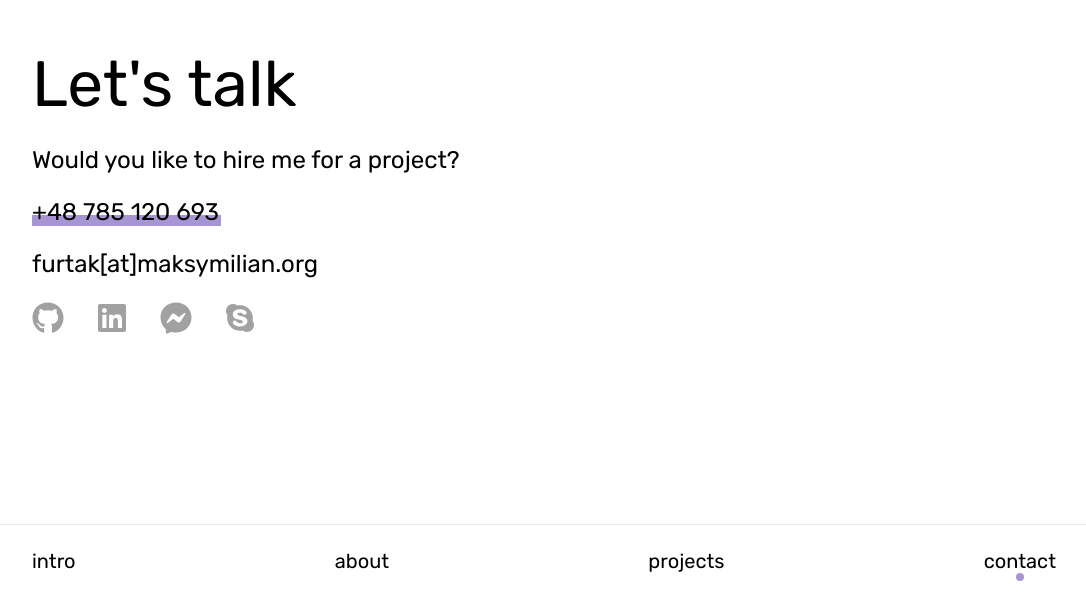
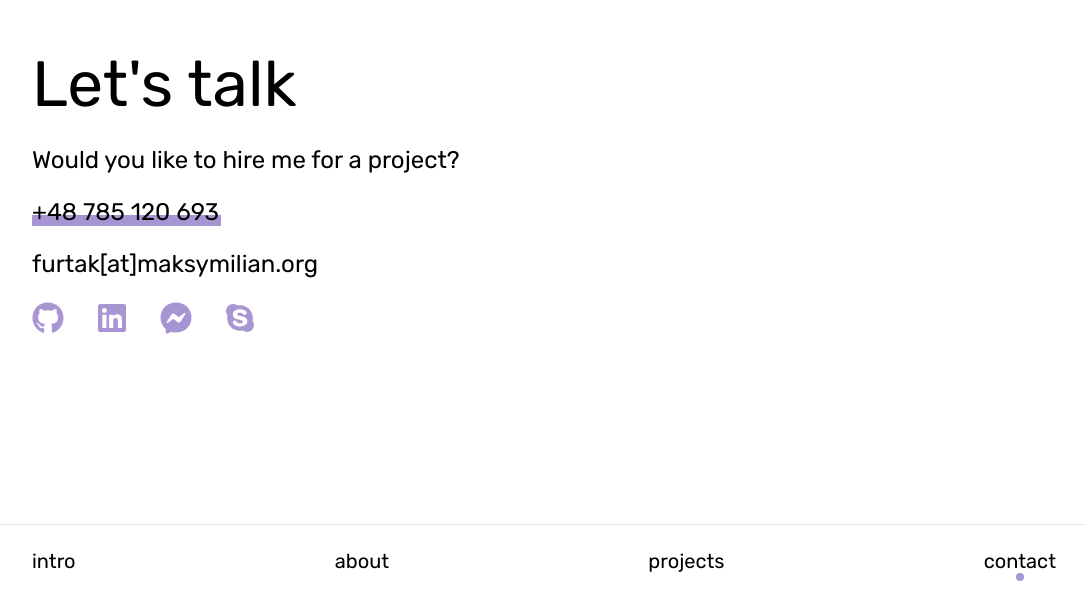
Before and after one commit to maksymilian-org/maksymilian.org, a Next.js app: page /contact in a window 1280 px wide. Shown: the part 203-800 px from the top of the page, without its empty margins (96-1182 px from the left). Built offline with nearby package versions, Linux system fonts and the light colour scheme.

Commit message:
Change icons color

```diff
--- a/components/social/Social.module.scss
+++ b/components/social/Social.module.scss
@@ -11,7 +11,7 @@
       height: 100%;
 
       svg {
-        fill: #a1a1a1;
+        fill: var(--primary-light);
         width: 32px;
         height: 32px;
       }
```
